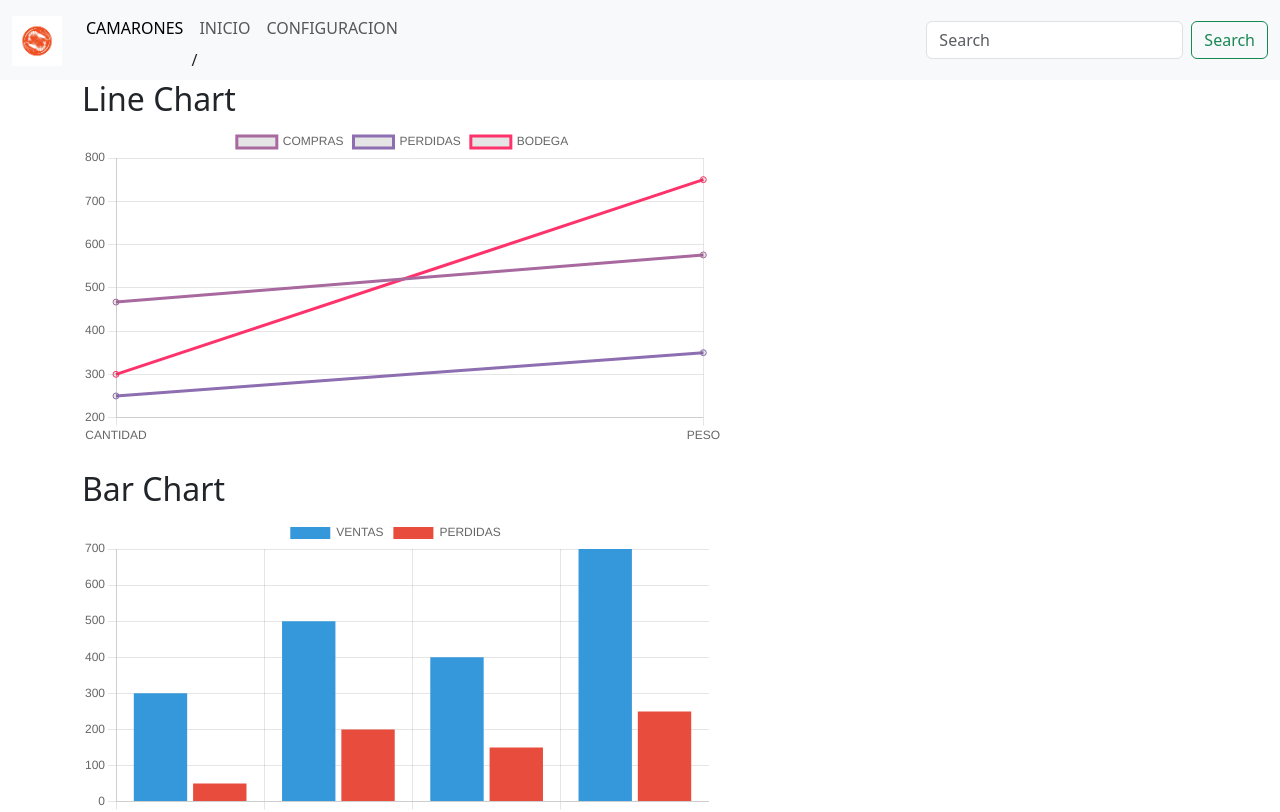
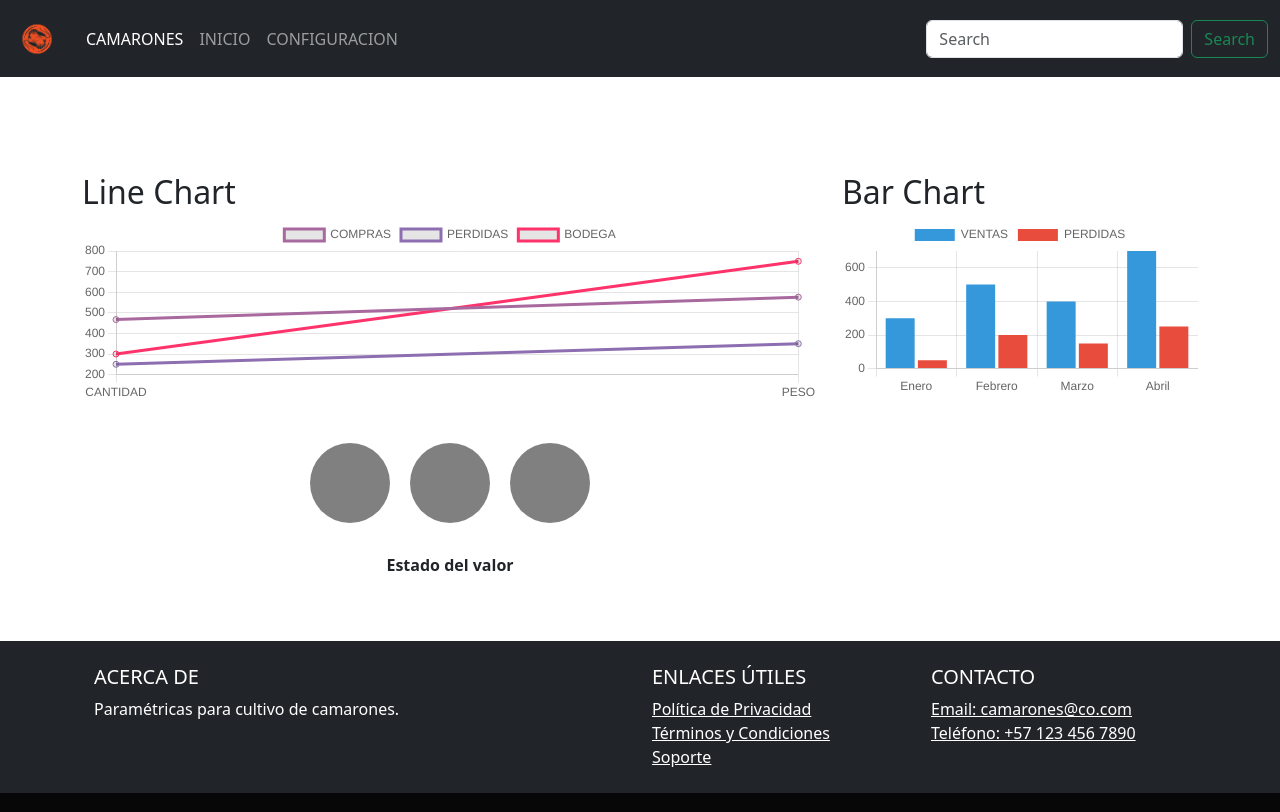
Before and after one commit to darwin-sena/Camarones, an Angular app in the folder camarones/: page / in a window 1280 px wide. Shown: the top 812 px of the page. Built offline with nearby package versions, Linux system fonts and the light colour scheme.

Commit message:
actualizacion final camarones

```diff
--- a/camarones/src/app/linechart/linechart.component.html
+++ b/camarones/src/app/linechart/linechart.component.html
@@ -1,4 +1,4 @@
-<nav class="navbar navbar-expand-lg navbar-light bg-light">
+<nav class="navbar navbar-expand-lg navbar-dark bg-dark">
   <div class="container-fluid">
     <a class="navbar-brand" href="#">
       <img src="assets/img/camarones.png" alt="Logo" width="50" height="50" class="d-inline-block align-text-top">
@@ -13,7 +13,7 @@
           <a class="nav-link active" aria-current="page" href="#">CAMARONES</a>
         </li>
         <li class="nav-item">
-          <a class="nav-link" href="#">INICIO</a>/
+          <a class="nav-link" href="#">INICIO</a>
         </li>
         <li class="nav-item">
           <a class="nav-link" href="#">CONFIGURACION</a>
@@ -28,17 +28,28 @@
   </div>
 </nav>
 
-<div class="container">
+<div class="container mt-5 pt-5">
   <div class="row">
-    <div class="col-md-7">
+
+    <div class="col-md-8">
       <h2>Line Chart</h2>
-      <canvas id="MyLineChart"></canvas>
+      <canvas id="MyLineChart" style="width: 100%; height: 400px;"></canvas>
+
+      <div id="semaforo"
+        style="display: flex; justify-content: center; align-items: center; padding: 10px; margin-top: 20px;">
+        <div id="red-light"
+          style="width: 80px; height: 80px; border-radius: 50%; background-color: grey; margin: 10px;"></div>
+        <div id="yellow-light"
+          style="width: 80px; height: 80px; border-radius: 50%; background-color: grey; margin: 10px;"></div>
+        <div id="green-light"
+          style="width: 80px; height: 80px; border-radius: 50%; background-color: grey; margin: 10px;"></div>
+      </div>
+      <p id="semaforo-message" style="text-align: center; font-weight: bold; margin-top: 10px;">Estado del valor</p>
     </div>
-    <div class="row mt-4">
-      <div class="col-md-7">
-        <h2>Bar Chart</h2>
-        <canvas id="MyBarChart"></canvas>
-      </div>
+
+    <div class="col-md-4">
+      <h2>Bar Chart</h2>
+      <canvas id="MyBarChart" style="width: 100%; height: 300px;"></canvas>
     </div>
   </div>
 </div>
@@ -49,7 +60,7 @@
       <div class="col-lg-6 col-md-12 mb-4 mb-md-0">
         <h5 class="text-uppercase">Acerca de</h5>
         <p>
-          Este proyecto utiliza gráficos y datos en tiempo real para analizar compras, pérdidas y manejo de bodega.
+          Paramétricas para cultivo de camarones.
         </p>
       </div>
 
@@ -72,7 +83,7 @@
         <h5 class="text-uppercase">Contacto</h5>
         <ul class="list-unstyled">
           <li>
-            <a href="#!" class="text-white">Email: soporte&#64;tuempresa.com</a>
+            <a href="#!" class="text-white">Email: camarones&#64;co.com</a>
           </li>
           <li>
             <a href="#!" class="text-white">Teléfono: +57 123 456 7890</a>
@@ -88,8 +99,8 @@
         <img src="assets/img/camarones.png" alt="Logo" width="50" height="50">
       </div>
       <div>
-        <p class="mb-0">© 2024 Copyright:
-          <a class="text-white" href="#">tuempresa.com</a>
+        <p class="mb-0">© 2024:
+          <a class="text-white" href="#">camarones.com</a>
         </p>
       </div>
     </div>
--- a/camarones/src/app/linechart/linechart.component.ts
+++ b/camarones/src/app/linechart/linechart.component.ts
@@ -42,6 +42,20 @@ export class LinechartComponent implements OnInit {
       ],
     },
 
+    options: {
+      aspectRatio: 4,
+      onClick: (event: any, elements: any) => {
+        if (elements.length > 0) {
+          const datasetIndex = elements[0].datasetIndex;
+          const dataIndex = elements[0].index;
+
+          const value = this.lineConfig.data.datasets[datasetIndex].data[dataIndex];
+
+          this.updateSemaforo(value);
+        }
+      },
+    },
+
   };
 
   public barConfig: any = {
@@ -78,4 +92,33 @@ export class LinechartComponent implements OnInit {
     }
   }
 
+  updateSemaforo(value: number): void {
+    const redLight = document.getElementById('red-light') as HTMLElement;
+    const yellowLight = document.getElementById('yellow-light') as HTMLElement;
+    const greenLight = document.getElementById('green-light') as HTMLElement;
+    const semaforoMessage = document.getElementById('semaforo-message') as HTMLElement;
+
+    if (redLight && yellowLight && greenLight && semaforoMessage) {
+
+      redLight.style.backgroundColor = 'grey';
+      yellowLight.style.backgroundColor = 'grey';
+      greenLight.style.backgroundColor = 'grey';
+
+      semaforoMessage.textContent = "Estado del valor";
+
+      if (value >= 600) {
+        redLight.style.backgroundColor = 'red';
+        semaforoMessage.textContent = "Valor negativo";
+      } else if (value >= 400) {
+        yellowLight.style.backgroundColor = 'yellow';
+        semaforoMessage.textContent = "Valor regular";
+      } else if (value >= 200) {
+        greenLight.style.backgroundColor = 'green';
+        semaforoMessage.textContent = "Valor positivo";
+      }
+    } else {
+      console.error('No se pudieron encontrar los elementos del semáforo');
+    }
+  }
+
 }
```
Also changed, not shown: camarones/src/assets/img/camarones.png.
